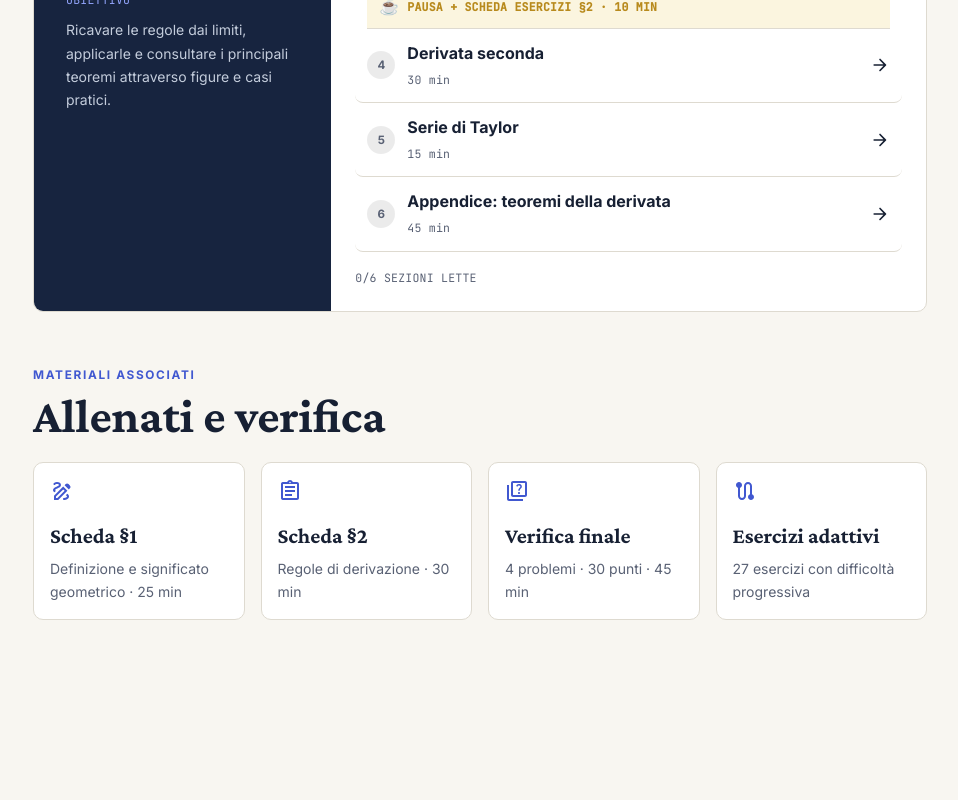
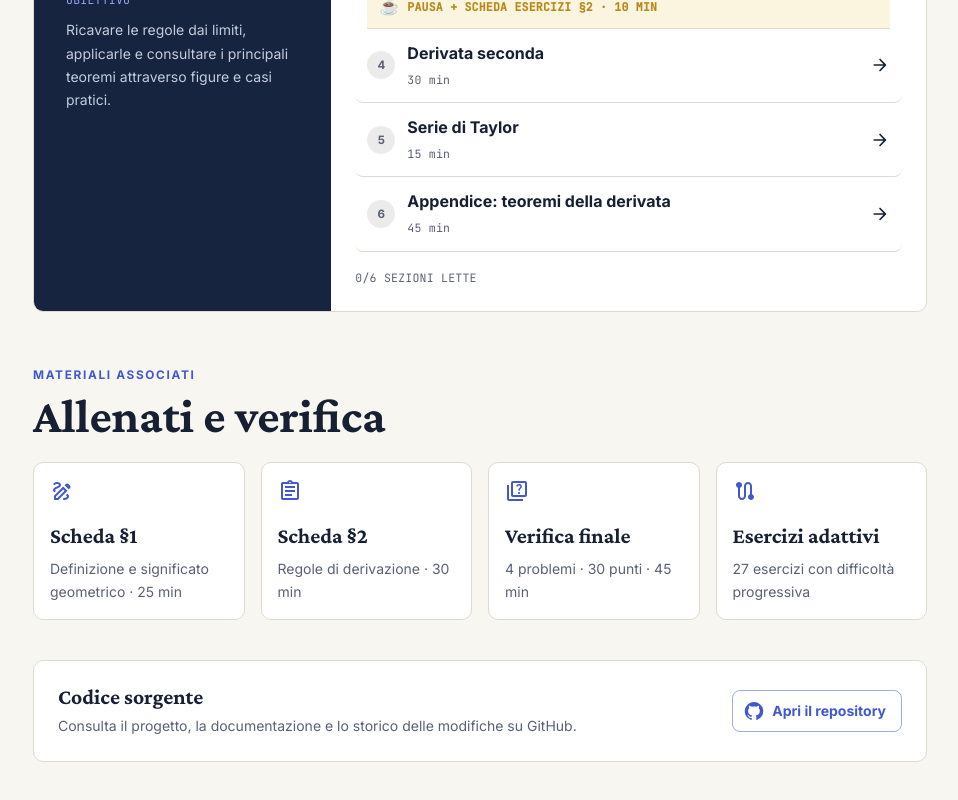
Before and after one commit to roberchi/math-lesson-derivates, a React (Vite) app: page / in a window 1280 px wide. Shown: the part 1935-2735 px from the top of the page, without its empty margins (313-1271 px from the left). Before the commit the page ends 2603 px from the top, so only its background shows below. Built offline with nearby package versions, Linux system fonts and the light colour scheme.

Commit message:
feat: link repository from home page

```diff
--- a/src/pages/OverviewPage.tsx
+++ b/src/pages/OverviewPage.tsx
@@ -14,6 +14,7 @@ import {
 import ArrowForwardRoundedIcon from '@mui/icons-material/ArrowForwardRounded';
 import AssignmentOutlinedIcon from '@mui/icons-material/AssignmentOutlined';
 import DrawOutlinedIcon from '@mui/icons-material/DrawOutlined';
+import GitHubIcon from '@mui/icons-material/GitHub';
 import QuizOutlinedIcon from '@mui/icons-material/QuizOutlined';
 import RouteRoundedIcon from '@mui/icons-material/RouteRounded';
 import { Link, useNavigate } from 'react-router-dom';
@@ -122,6 +123,26 @@ export function OverviewPage() {
           ))}
         </Grid>
       </Box>
+
+      <Paper elevation={0} sx={{ mt: 5, p: { xs: 2.5, sm: 3 }, border: '1px solid', borderColor: 'divider' }}>
+        <Stack direction={{ xs: 'column', sm: 'row' }} alignItems={{ sm: 'center' }} justifyContent="space-between" gap={2}>
+          <Box>
+            <Typography variant="h3" sx={{ fontSize: '1.35rem', mb: .5 }}>Codice sorgente</Typography>
+            <Typography variant="body2" color="text.secondary">Consulta il progetto, la documentazione e lo storico delle modifiche su GitHub.</Typography>
+          </Box>
+          <Button
+            component="a"
+            href="https://github.com/roberchi/math-lesson-derivates"
+            target="_blank"
+            rel="noreferrer"
+            variant="outlined"
+            startIcon={<GitHubIcon />}
+            sx={{ flexShrink: 0 }}
+          >
+            Apri il repository
+          </Button>
+        </Stack>
+      </Paper>
     </>
   );
 }
```
